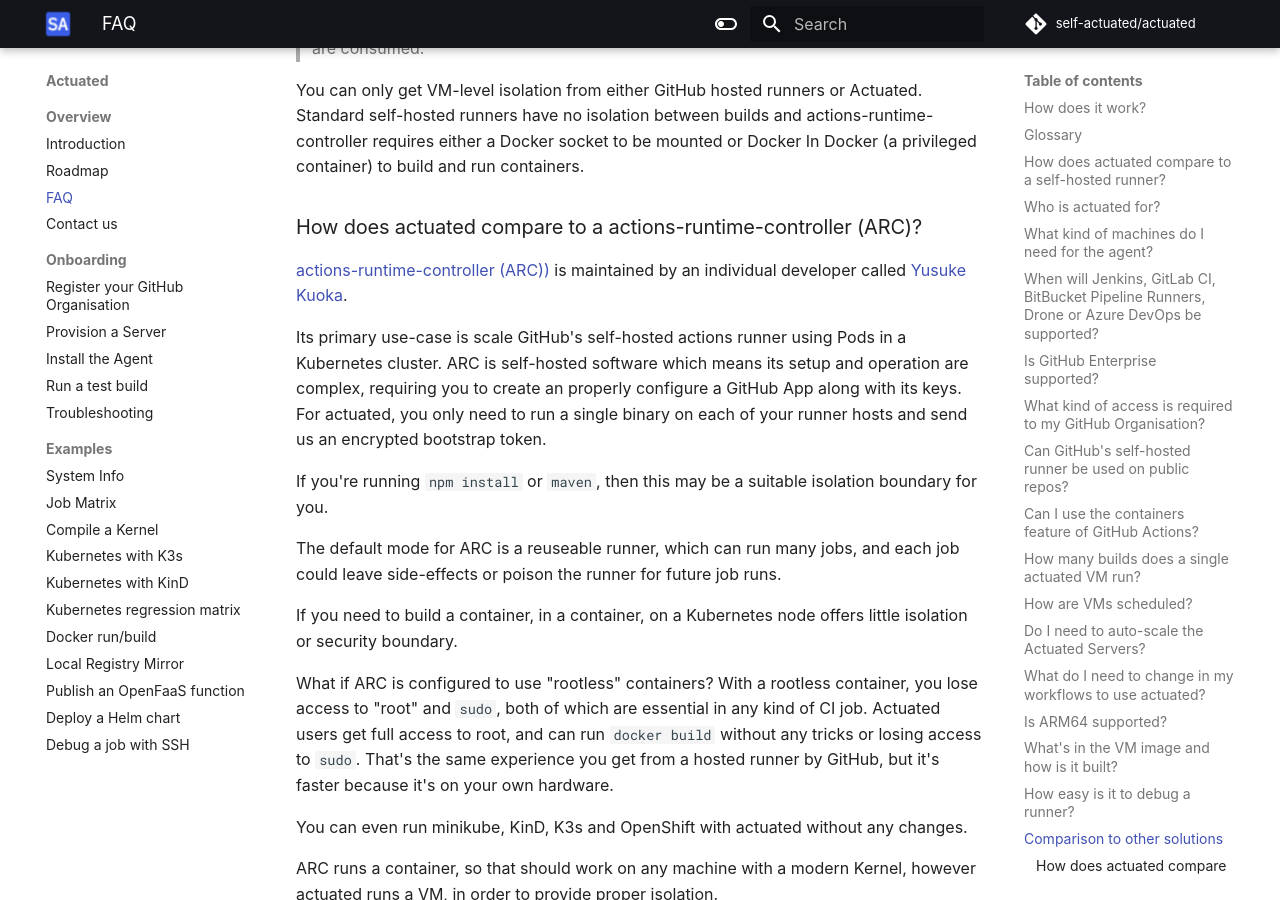
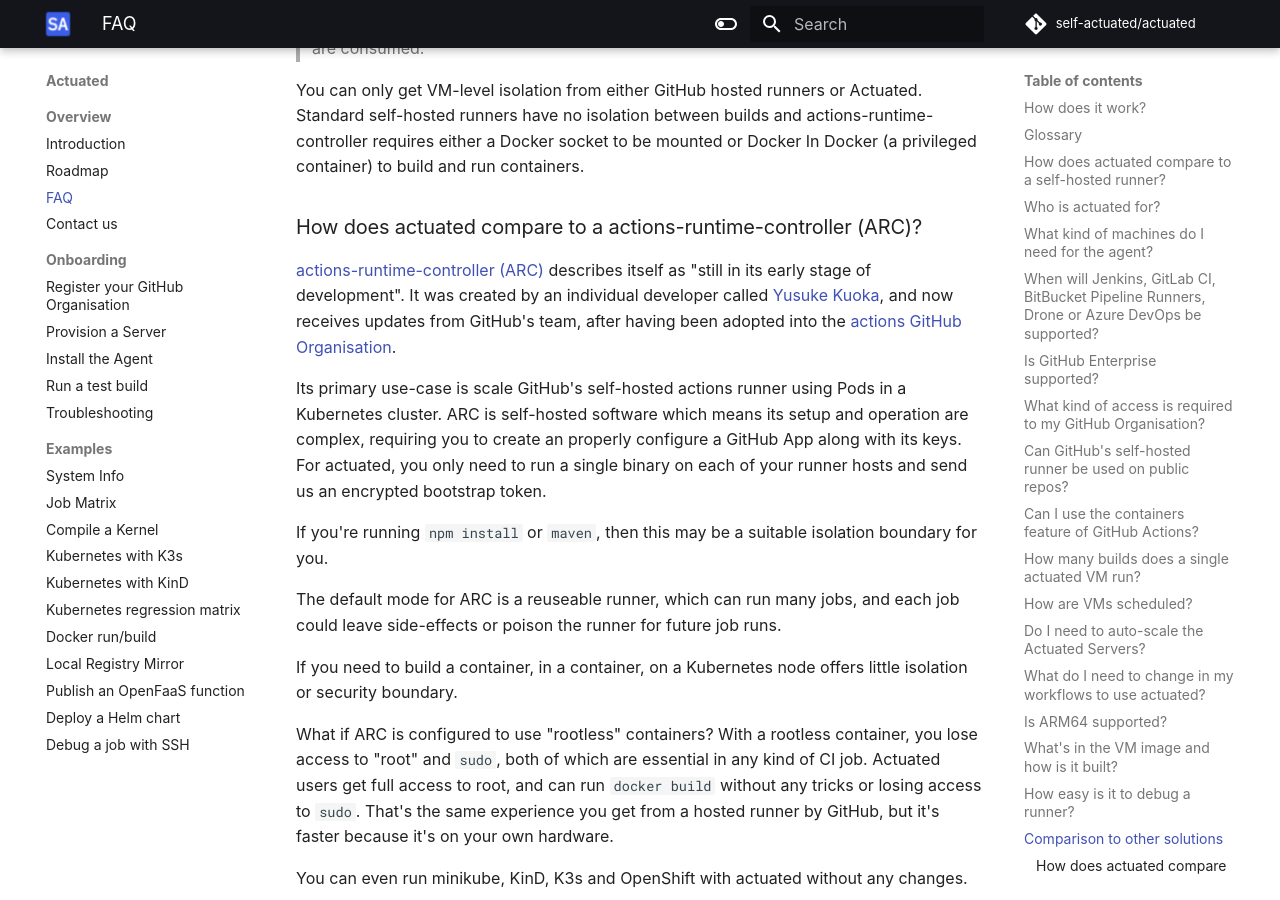
Before and after one commit to welteki/docs.actuated.dev, an MkDocs documentation site: the page built from docs/faq.md, in a window 1280 px wide and 900 px high, scrolled down 7430 px. Built offline with MkDocs 1.6.1 and Material for MkDocs 9.7.7, drawn with Linux system fonts in a browser that asks for light colours; some web fonts are replaced.

Commit message:
Add note now that adoption is official
Signed-off-by: Alex Ellis (OpenFaaS Ltd) <alexellis2@gmail.com>

```diff
--- a/docs/faq.md
+++ b/docs/faq.md
@@ -197,7 +197,7 @@
 
 ### How does actuated compare to a actions-runtime-controller (ARC)?
 
-[actions-runtime-controller (ARC))](https://github.com/actions-runner-controller/actions-runner-controller) is maintained by an individual developer called [Yusuke Kuoka](https://github.com/mumoshu).
+[actions-runtime-controller (ARC)](https://github.com/actions-runner-controller/actions-runner-controller) describes itself as "still in its early stage of development". It was created by an individual developer called [Yusuke Kuoka](https://github.com/mumoshu), and now receives updates from GitHub's team, after having been adopted into the [actions GitHub Organisation](https://github.com/actions/actions-runner-controller).
 
 Its primary use-case is scale GitHub's self-hosted actions runner using Pods in a Kubernetes cluster. ARC is self-hosted software which means its setup and operation are complex, requiring you to create an properly configure a GitHub App along with its keys. For actuated, you only need to run a single binary on each of your runner hosts and send us an encrypted bootstrap token.
 
```
